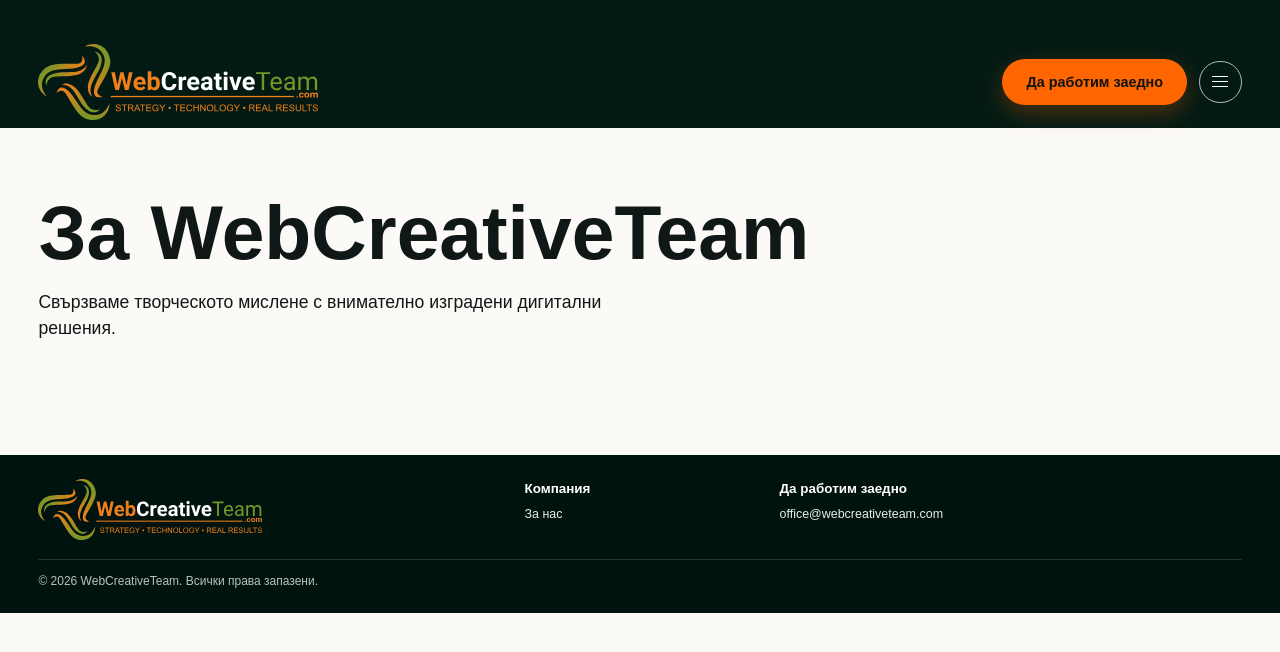
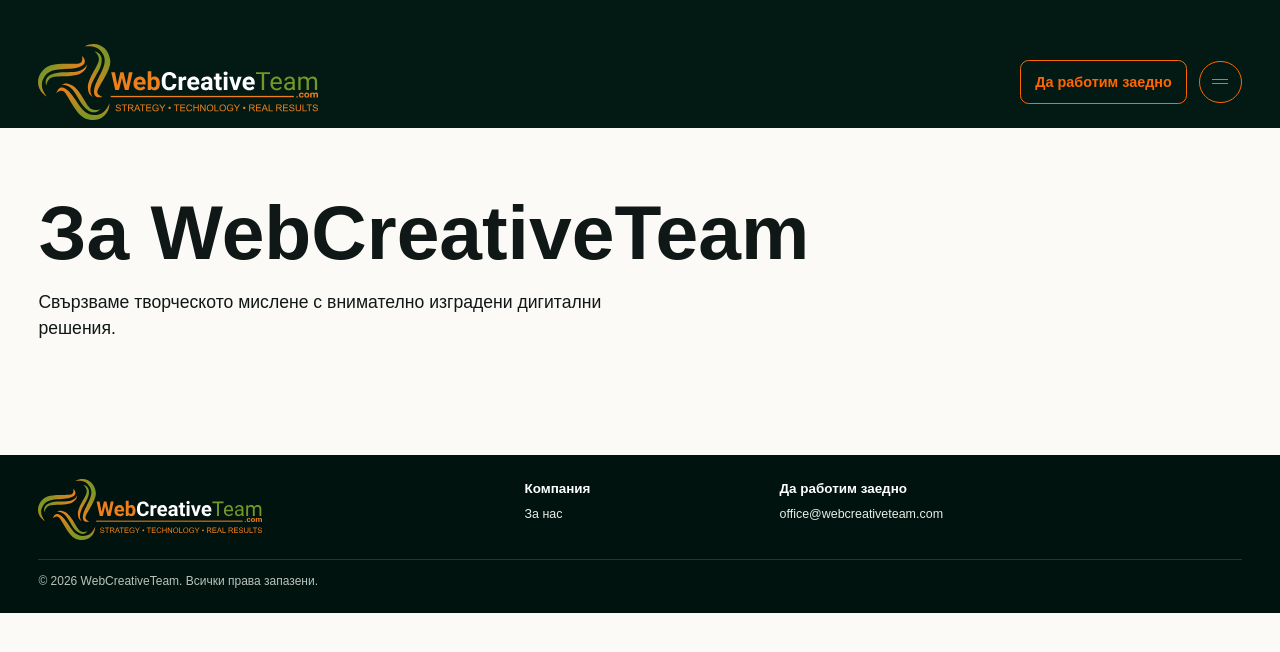
Before and after one commit to PetyaBabukova/WebCreativeTeam_2026, a Next.js app: page /about/bg in a window 1280 px wide. Shown: the top 652 px of the page. Built offline with nearby package versions, Linux system fonts and the light colour scheme; a web font is replaced by a local one.

Commit message:
Change arrow icon and buttons design

```diff
--- a/components/SitePage.css
+++ b/components/SitePage.css
@@ -6,11 +6,16 @@
 .site-header__brand { display: inline-flex; flex-shrink: 0; }
 .site-header__brand img { display: block; width: clamp(11.5rem, 22vw, 17.5rem); height: auto; }
 .site-header__actions { display: flex; align-items: center; gap: .75rem; }
+.site-header__cta { padding: .4em 1em; border: 1px solid var(--color-primary); border-radius: .6em; background: none; color: var(--color-primary); }
 .site-menu { position: relative; }
-.site-menu summary { display: grid; place-items: center; width: 2.65rem; height: 2.65rem; border: 1px solid #ffffffb0; border-radius: 50%; list-style: none; cursor: pointer; }
+.site-menu summary { display: grid; place-items: center; width: 2.65rem; height: 2.65rem; border: 1px solid var(--color-primary); border-radius: 50%; background: none; color: var(--color-primary); list-style: none; cursor: pointer; }
 .site-menu summary::-webkit-details-marker { display: none; }
-.site-menu__bars { display: grid; gap: 4px; width: 16px; }
-.site-menu__bars span { height: 1px; background: currentColor; }
+.site-menu__bars { position: relative; display: block; width: 16px; height: 5px; }
+.site-menu__bars span { position: absolute; left: 0; width: 100%; height: 1px; background: currentColor; transition: transform .3s cubic-bezier(.75, 0, .25, 1); }
+.site-menu__bars span:first-child { top: 0; }
+.site-menu__bars span:last-child { top: 4px; }
+.site-menu[open] .site-menu__bars span:first-child { transform: translateY(2px) rotate(45deg); }
+.site-menu[open] .site-menu__bars span:last-child { transform: translateY(-2px) rotate(-45deg); }
 .site-menu__panel { position: absolute; top: calc(100% + .75rem); right: 0; width: min(18rem, calc(100vw - 2.5rem)); padding: 1.25rem; border: 1px solid #a1c4ab75; border-radius: 1rem; background: #06251def; box-shadow: 0 16px 40px #0008; }
 .site-menu__panel nav { display: flex; flex-direction: column; gap: .6rem; }
 .site-menu__panel nav + nav { flex-direction: row; padding-top: 1rem; margin-top: 1rem; border-top: 1px solid #ffffff40; }
@@ -83,12 +88,12 @@
   .site-header__inner { gap: .75rem; }
   .site-header__brand img { width: 9rem; }
   .site-header__actions { gap: .5rem; }
-  .site-header__cta { min-height: 2.25rem; padding: .45rem .8rem; font-size: .72rem; }
+  .site-header__cta { font-size: .72rem; }
 }
 
 @media (max-width: 379px) {
   .site-header__brand img { width: 8.5rem; }
-  .site-header__cta { padding-inline: .65rem; font-size: .68rem; }
+  .site-header__cta { font-size: .68rem; }
 }
 
 /* Below this width the header cannot hold the logo, the CTA and the menu; the CTA stays reachable from the footer contact. */
--- a/components/SitePage.tsx
+++ b/components/SitePage.tsx
@@ -16,9 +16,9 @@
         <Image src={appConfig.brandLogoPath} alt="WebCreativeTeam" width={280} height={77} priority unoptimized />
       </Link>
       <div className="site-header__actions">
-        <a className="button button--orange site-header__cta" href="#footer-contact">{copy.landing.hero.contact}</a>
+        <a className="button site-header__cta" href="#footer-contact">{copy.landing.hero.contact}</a>
         <details className="site-menu">
-          <summary aria-label={copy.landing.menu}><span aria-hidden="true" className="site-menu__bars"><span /><span /><span /></span></summary>
+          <summary aria-label={copy.landing.menu}><span aria-hidden="true" className="site-menu__bars"><span /><span /></span></summary>
           <div className="site-menu__panel">
             <nav aria-label={copy.navigation}>
               <Link href={pageUrl("home", locale)} aria-current={page === "home" ? "page" : undefined}>{copy.homeLabel}</Link>
```
Also changed, not shown: doc/HERO-MOTION-DESIGN.md (+13 -1 lines), 1 other file (tests, documents, lock files or other folders).
